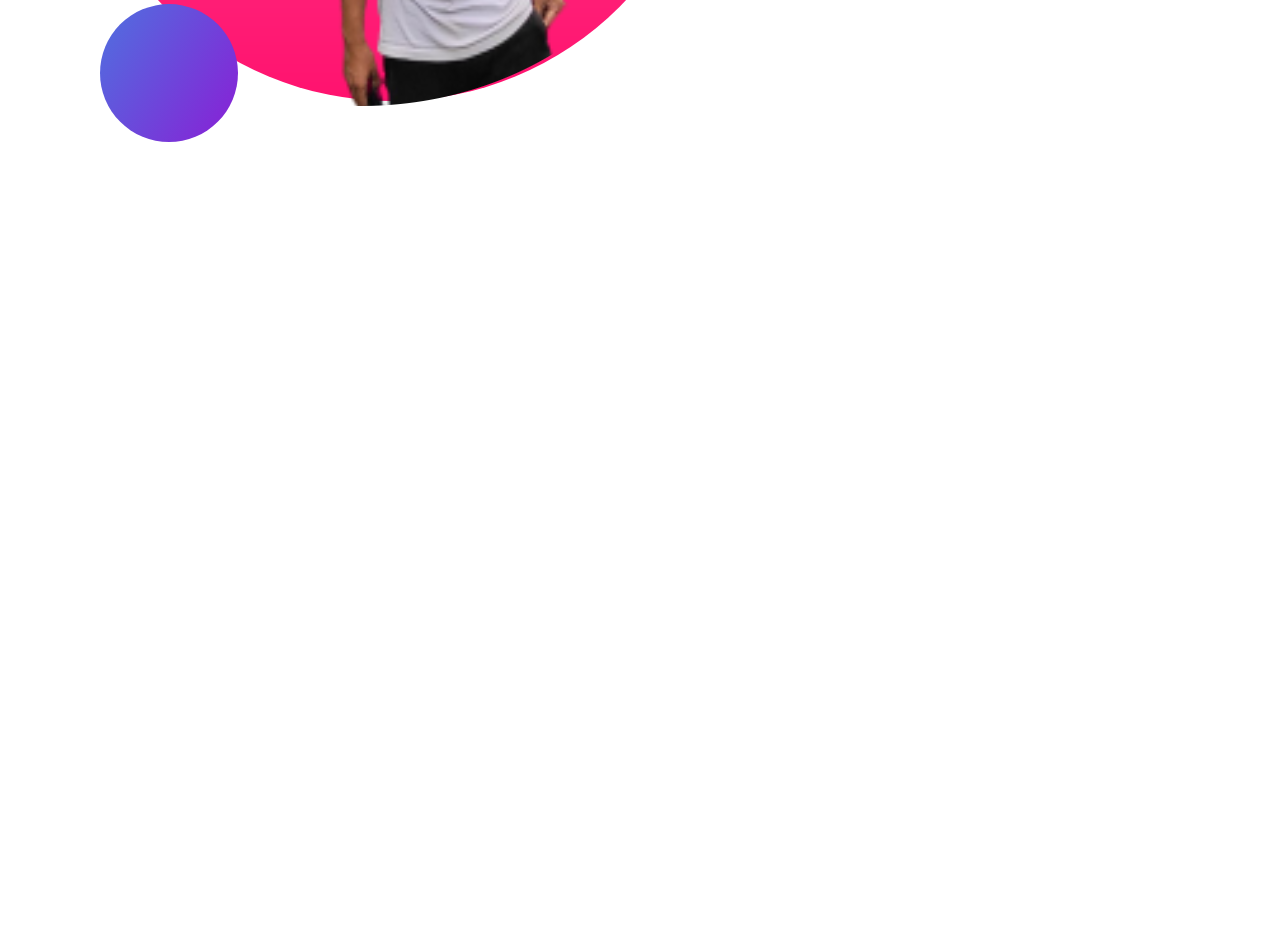
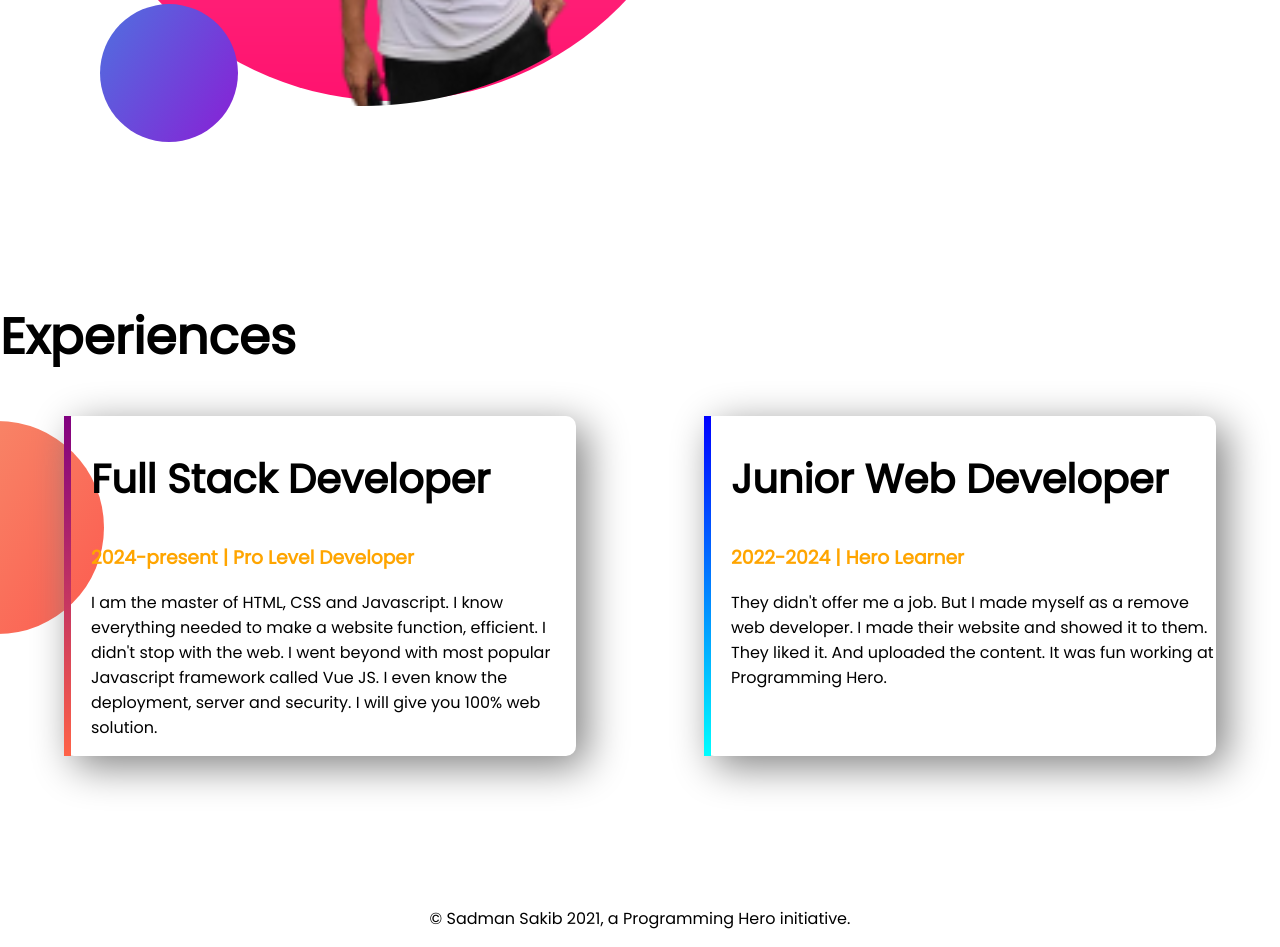
Before and after one commit to sadmansakib285/developer-protfolio, a plain HTML site: page index.html in a window 1280 px wide. Shown: the part 1215-2162 px from the top of the page. Before the commit the page ends 1515 px from the top, so only its background shows below. Drawn offline with Linux system fonts and the light colour scheme.

Commit message:
footer and experience added

```diff
--- a/index.html
+++ b/index.html
@@ -13,7 +13,7 @@
 </head>
 
 <body>
-    <section class="top-banner">
+    <section class="top-banner flexible-container">
         <div class="half-width">
             <h1>Welcome To</h1>
             <h1><span class="orange-color">Sadmans</span>World!</h1>
@@ -30,7 +30,7 @@
             <img src="images/sakib.png" alt="">
         </div>
     </section>
-    <section class="dream-big">
+    <section class="dream-big flexible-container">
         <div>
             <img src="images/sadman.png" alt="">
         </div>
@@ -42,6 +42,29 @@
             <a class="link-button" target="_blank" href="">DOWNLOAD RESUME</a>
         </div>
     </section>
+    <section class="experience-area">
+        <h1>Experiences</h1>
+        <div class="flexible-container">
+            <div id="full-stack-experience" class="experience-item">
+                <h2>Full Stack Developer</h2>
+                <h3 class="orange-color">2024-present | Pro Level Developer</h3>
+                <p>I am the master of HTML, CSS and Javascript. I know everything needed to make a website function,
+                    efficient. I didn't stop with the web. I went beyond with most popular Javascript framework called
+                    Vue
+                    JS. I even know the deployment, server and security. I will give you 100% web solution.</p>
+            </div>
+            <div id="web-dev-experience" class="experience-item">
+                <h2>Junior Web Developer</h2>
+                <h3 class="orange-color">2022-2024 | Hero Learner</h3>
+                <p>They didn't offer me a job. But I made myself as a remove web developer. I made their website and
+                    showed
+                    it to them. They liked it. And uploaded the content. It was fun working at Programming Hero.</p>
+            </div>
+        </div>
+    </section>
+    <footer>
+        <p>© Sadman Sakib 2021, a Programming Hero initiative.</p>
+    </footer>
 </body>
 
 </html>
--- a/style.css
+++ b/style.css
@@ -5,10 +5,13 @@ body{
 h1{
     font-size: 50px;
 }
+h2{
+    font-size: 40px;
+}
 .orange-color{
     color: orange;
 }
-section{
+.flexible-container{
     display: flex;
     margin-bottom: 150px;
 }
@@ -36,3 +39,29 @@ section{
     background-repeat: no-repeat;
     background-position: right;
 }
+.experience-area{
+    background-image: url(images/exp-bg.png);
+    background-repeat: no-repeat;
+    background-position: left;
+}
+.experience-item{
+    width: 40%;
+    margin-left: 5%;
+    margin-right: 5%;
+    padding-left: 20px;
+    border-radius: 10px;
+    box-shadow: 10px 10px 40px gray;
+}
+#web-dev-experience{
+    border-left: 7px solid;
+    border-image: linear-gradient(blue, cyan);
+    border-image-slice: 1;
+}
+#full-stack-experience{
+    border-left: 7px solid;
+    border-image: linear-gradient(purple, tomato);
+    border-image-slice: 1;
+}
+footer p{
+    text-align: center;
+}
```
Also changed, not shown: showoff/saddu1.jpg.png (deleted).
